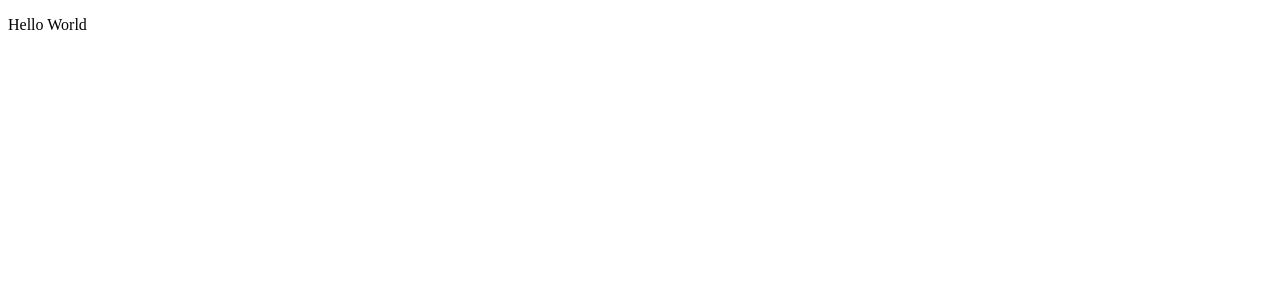
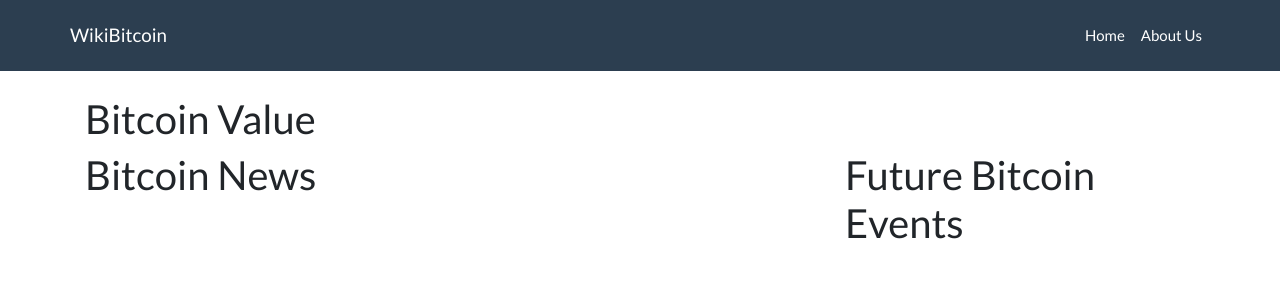
Before and after one commit to fr-me-jim/bitcoin_portal, a Next.js app: page / in a window 1280 px wide. Shown: the top 300 px of the page. Built offline with nearby package versions, Linux system fonts and the light colour scheme.

Commit message:
+ pages + components + isomorphic-unfetch

```diff
--- /dev/null
+++ b/components/Master.js
@@ -0,0 +1,22 @@
+import Head from 'next/head';
+import Nav from '../components/Nav';
+
+
+const Master = (props) => (
+    <div>
+        <Head>
+            <title>Bitcoin App</title>
+            <meta name="viewport" content="width=device-width, initial-scale=1, shrink-to-fit=no" />
+
+            <link rel="stylesheet" href="https://bootswatch.com/4/flatly/bootstrap.min.css"/>
+        </Head>
+
+        <Nav />
+        <div className="container mt-4">
+            {props.children}
+        </div>
+    </div>
+);
+
+
+export default Master;
--- /dev/null
+++ b/components/Nav.js
@@ -0,0 +1,24 @@
+import Link from 'next/link';
+
+const Nav = () => (
+    <nav className="navbar navbar-expand navbar-dark bg-primary" >
+       <div className="container">
+            <Link href="/" ><a className="navbar-brand" >WikiBitcoin</a></Link>
+
+            <div className="collapse navbar-collapse">
+                <ul className="navbar-nav ml-auto">
+                    <li className="nav-item">
+                        <Link href="/" ><a className="nav-link" >Home</a></Link>
+                    </li>
+
+                    <li className="nav-item">
+                        <Link href="/about" ><a className="nav-link" >About Us</a></Link>
+                    </li>
+                </ul>
+            </div>
+       </div>
+    </nav >
+);
+
+
+export default Nav;
--- a/package.json
+++ b/package.json
@@ -25,5 +25,8 @@
     "next": "^9.0.3",
     "react": "^16.9.0",
     "react-dom": "^16.9.0"
+  },
+  "devDependencies": {
+    "isomorphic-unfetch": "^3.0.0"
   }
 }
--- a/pages/index.js
+++ b/pages/index.js
@@ -1,5 +1,21 @@
+import Master from '../components/Master';
+
 const Index = () => (
-    <p>Hello World</p>
+    <Master>
+        <div className="row">
+            <div className="col-12">
+                <h2>Bitcoin Value</h2>
+            </div>
+
+            <div className="col-md-8">
+                <h2>Bitcoin News</h2>
+            </div>
+
+            <div className="col-md-4">
+                <h2>Future Bitcoin Events</h2>
+            </div>
+        </div>
+    </Master>
 )
 
 export default Index;
```
Also changed, not shown: pages/about.js (+7 -1 lines), 1 other file (tests, documents, lock files or other folders).
